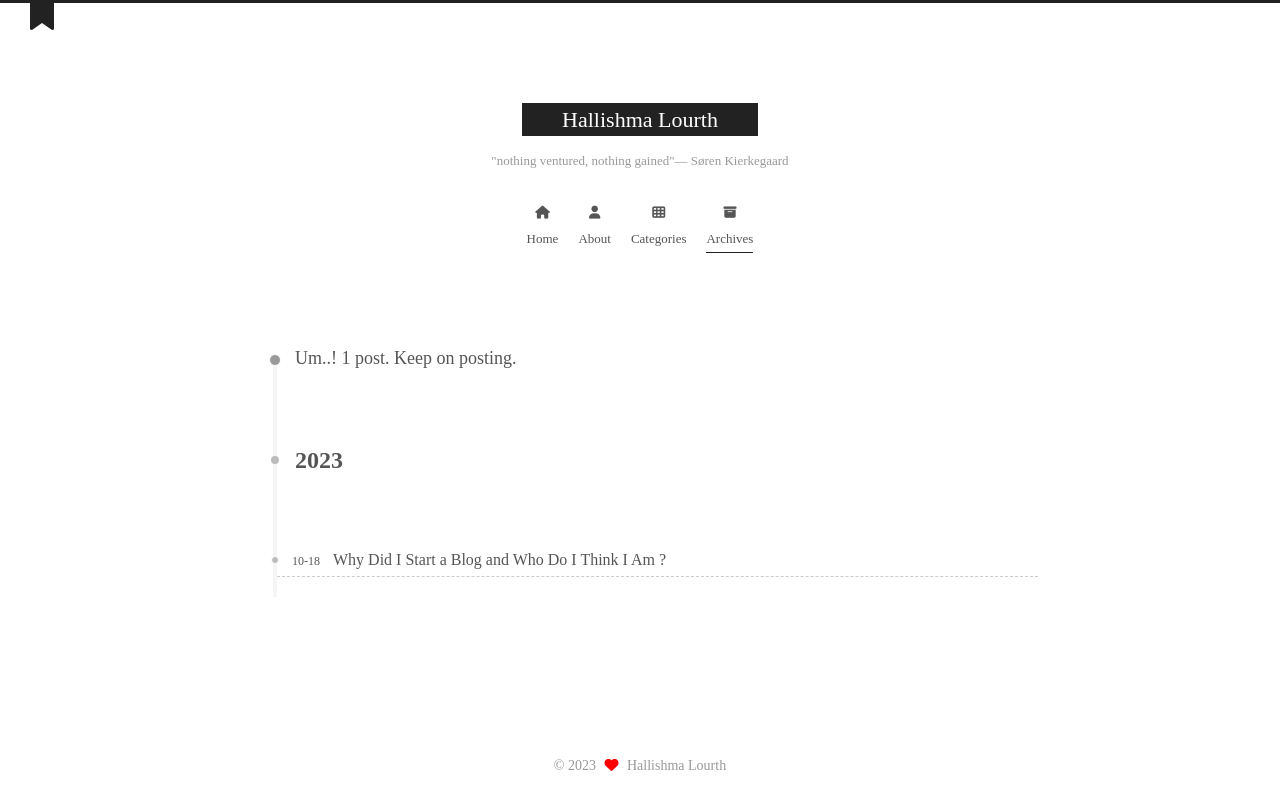
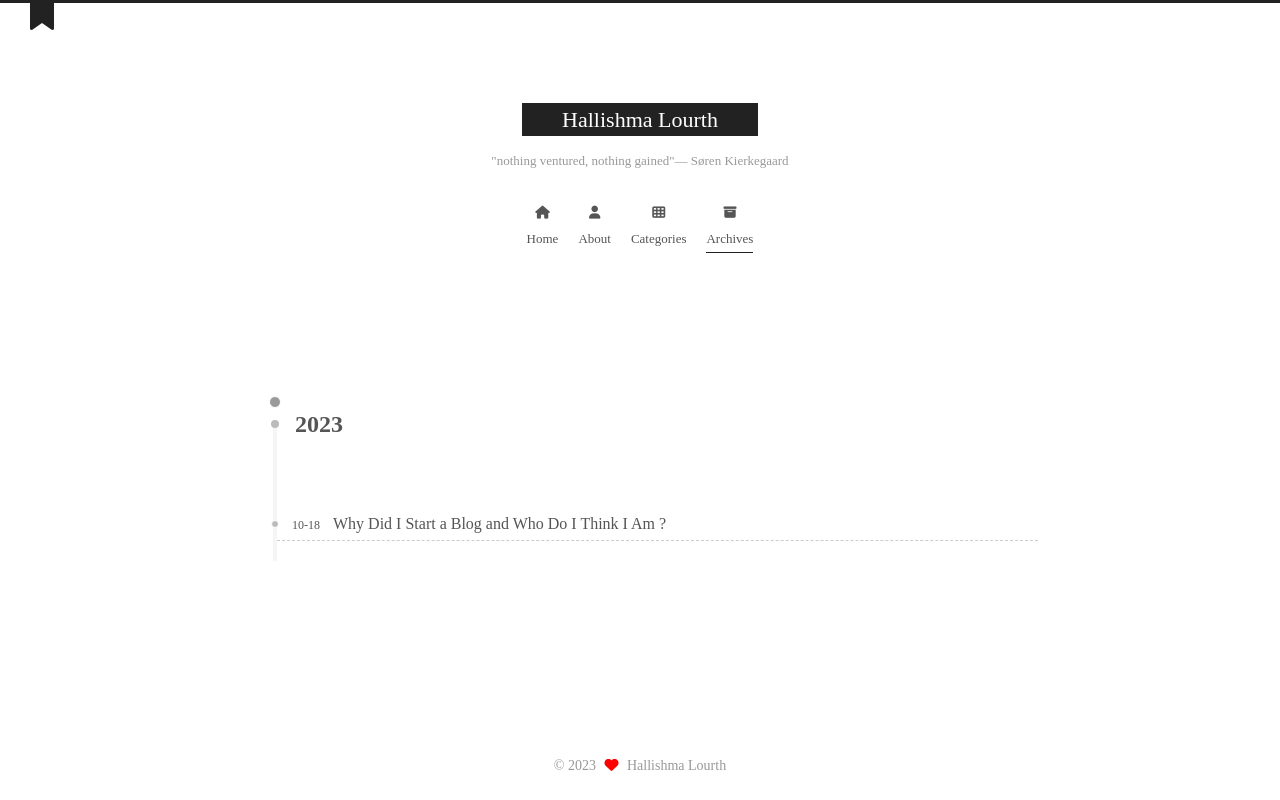
Before and after one commit to hallishma/.deploy_git, a plain HTML site: page archives/2023/10/index.html in a window 1280 px wide. Drawn offline with nearby package versions, Linux system fonts and the light colour scheme.

Commit message:
modified:   archives/2023/10/index.html 	modified:   archives/2023/index.html

```diff
--- a/archives/2023/10/index.html
+++ b/archives/2023/10/index.html
@@ -103,7 +103,6 @@
   <div class="post-block">
     <div class="post-content">
       <div class="collection-title">
-        <span class="collection-header">Um..! 1 post. Keep on posting.</span>
       </div>
 
 
```
Also changed, not shown: archives/2023/index.html (+1 -1 lines).
